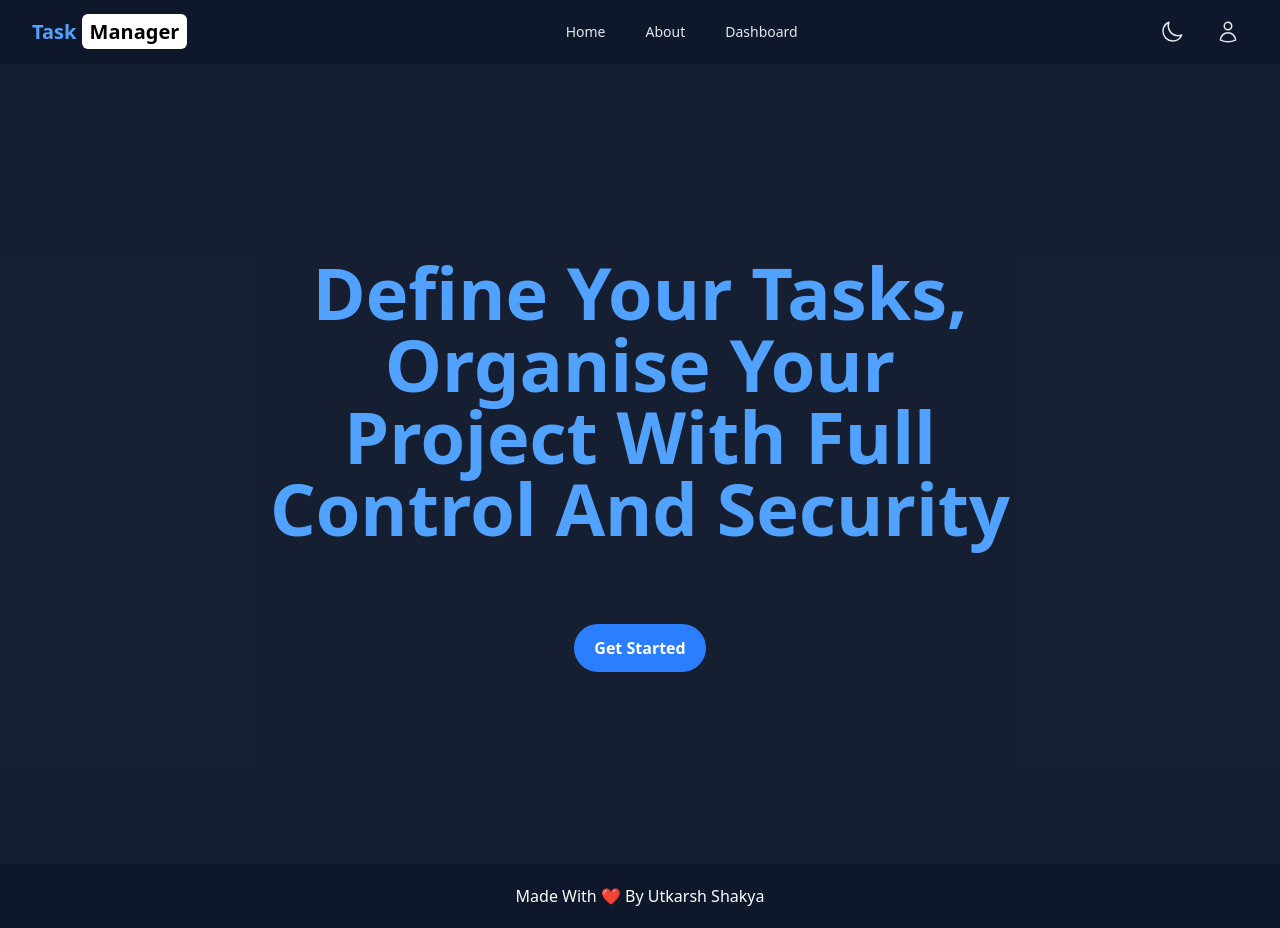
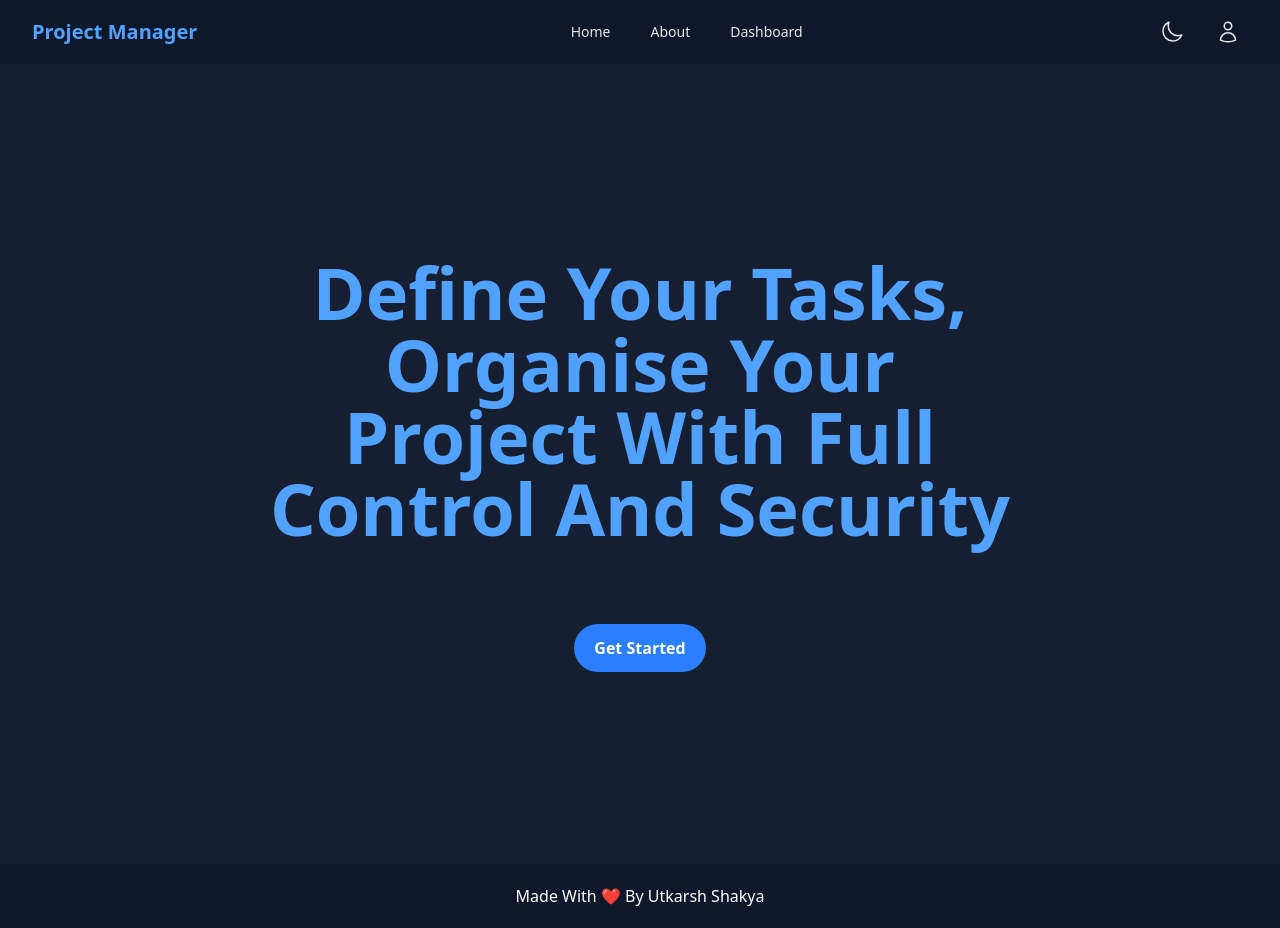
Before and after one commit to utkarshakya/ProjectManager, a React (Vite) app in the folder client/: page / in a window 1280 px wide. Built offline with nearby package versions, Linux system fonts and the light colour scheme.

Commit message:
feat: update Navbar component to change title and improve button styles

```diff
--- a/client/src/components/partials/Navbar.jsx
+++ b/client/src/components/partials/Navbar.jsx
@@ -29,11 +29,8 @@ const Navbar = () => {
         <div className="flex justify-between items-center h-16">
           {/* Left section - Logo*/}
           <Link to="/" className="flex-shrink-0">
-            <span className="md:text-xl font-semibold text-blue-400">
-              Task{" "}
-              <span className="bg-white text-black rounded-md px-2 py-1">
-                Manager
-              </span>
+            <span className="md:text-xl font-semibold text-blue-400 hover:animate-pulse">
+              Project Manager
             </span>
           </Link>
 
@@ -54,7 +51,7 @@ const Navbar = () => {
           <div className="hidden md:flex md:items-center md:space-x-4">
             <button
               onClick={toggleTheme}
-              className="p-2 rounded-lg hover:bg-gray-100 dark:hover:bg-gray-700 text-gray-600 dark:text-gray-200"
+              className="p-2 rounded-lg hover:bg-gray-700 text-gray-200"
             >
               {isDarkTheme ? (
                 <SunIcon className="h-6 w-6" />
@@ -64,7 +61,7 @@ const Navbar = () => {
             </button>
             <Link
               to="/profile"
-              className="p-2 rounded-lg hover:bg-gray-100 dark:hover:bg-gray-700 text-gray-600 dark:text-gray-200"
+              className="p-2 rounded-lg hover:bg-gray-700 text-gray-200"
             >
               <UserIcon className="h-6 w-6" />
             </Link>
```
